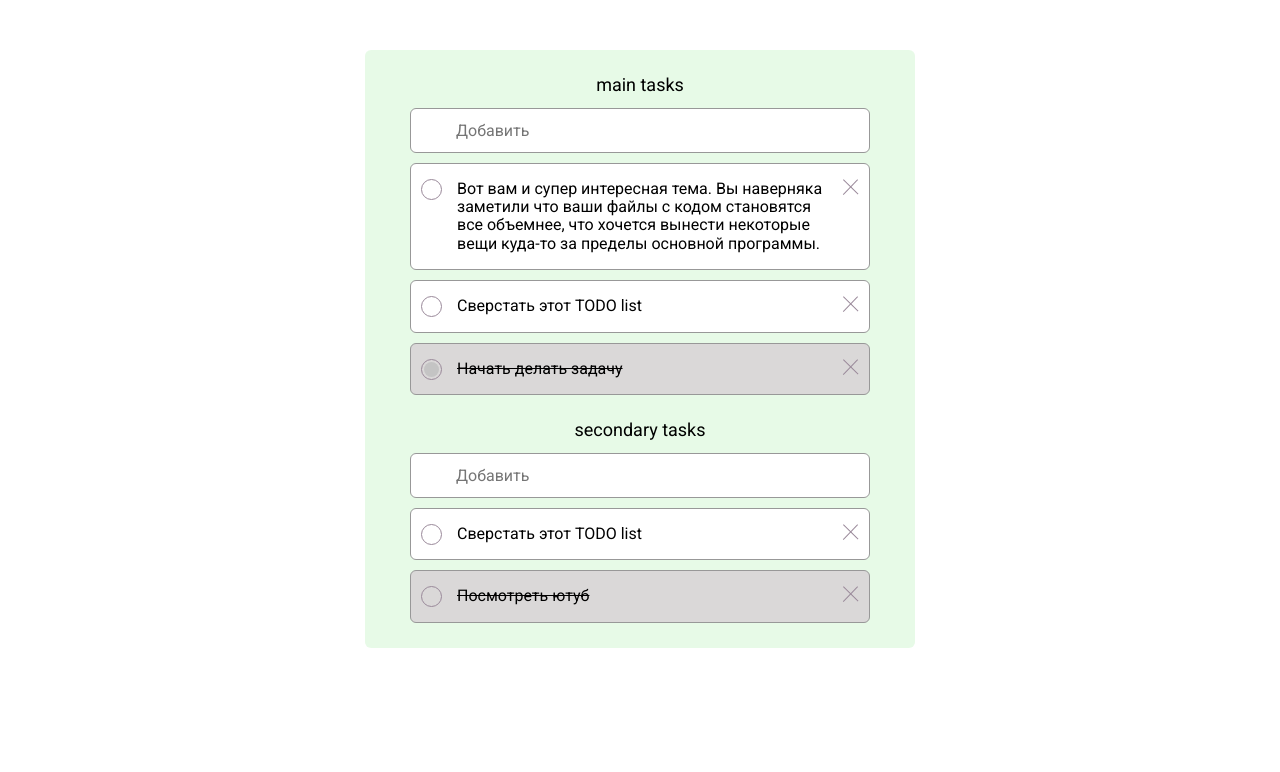
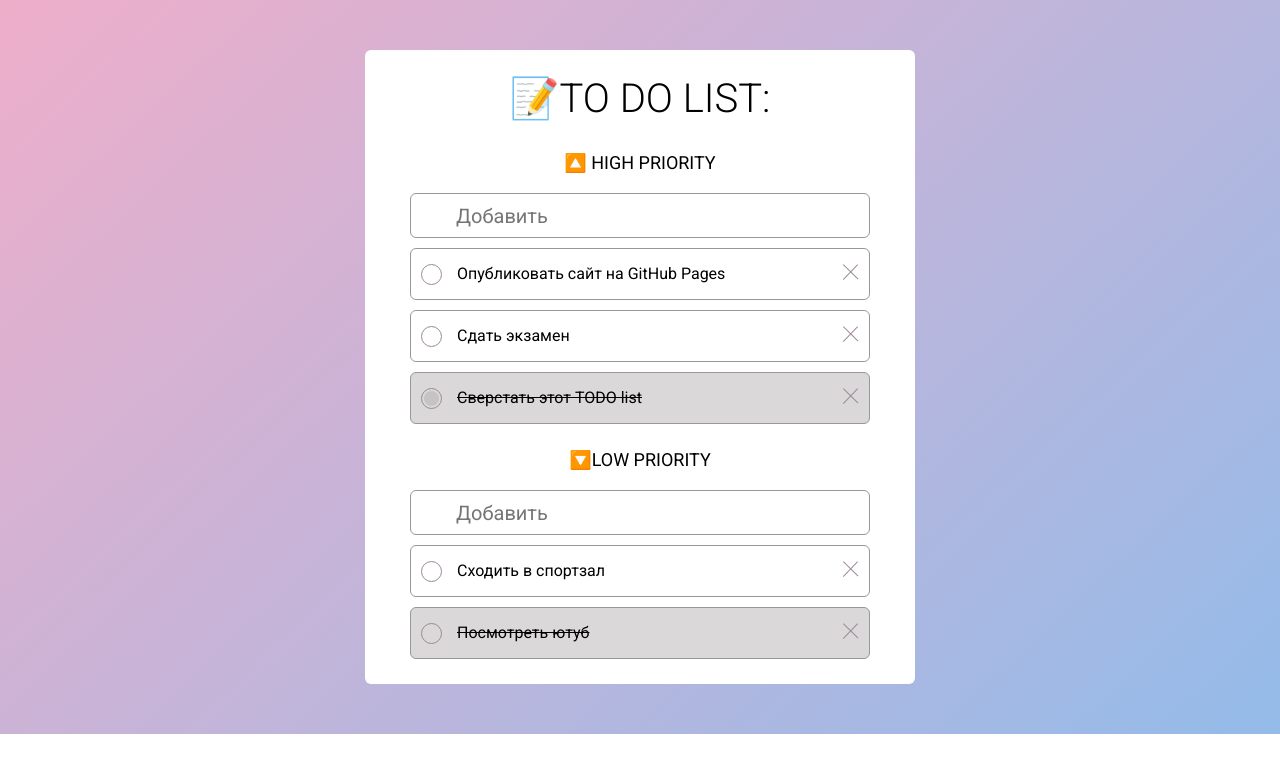
Before and after one commit to batyril/to_do, a plain HTML site: page index.html in a window 1280 px wide. Drawn offline with nearby package versions, Linux system fonts and the light colour scheme.

Commit message:
Поработали над визуалом

```diff
--- a/index.html
+++ b/index.html
@@ -4,21 +4,23 @@
     <meta charset="UTF-8">
     <meta http-equiv="X-UA-Compatible" content="IE=edge">
     <meta name="viewport" content="width=device-width, initial-scale=1.0">
-    <title>Задачи</title>
+    <title>TO DO</title>
     <link rel="preconnect" href="https://fonts.googleapis.com">
     <link rel="preconnect" href="https://fonts.gstatic.com" crossorigin>
     <link href="https://fonts.googleapis.com/css2?family=Roboto:wght@300;400;700&family=Work+Sans&display=swap" rel="stylesheet">
 
-    <link rel="stylesheet" href="css/style.css">
+    <link rel="stylesheet" href="scss/style.css">
 </head>
 <body>
     <section class="to_do_list">
+
         <div class="container" >
 
+            <h1 class="to_do_title"> &#128221;TO DO LIST:</h1>
 
             <div class="to_do_list_high">
                 <div class="high_text">
-                    main tasks
+                    &#128316; high priority
                 </div>
                 <div class="hight_new_task">
                     <form class="form_high" action=' ' method=' ' >
@@ -30,8 +32,7 @@
                         <img class="check_img" width="21px" height="21px" src="icon/Ellipse 3.svg" alt="">
                     </div>
                     <p>
-                        Вот вам и супер интересная тема.
-                        Вы наверняка заметили что ваши файлы с кодом становятся все объемнее, что хочется вынести некоторые вещи куда-то за пределы основной программы.
+                        Опубликовать сайт на GitHub Pages
                     </p>
 
                     <div class="close"><img class="close_img" src="icon/close-icon.svg" alt=""></div>
@@ -40,14 +41,14 @@
                     <div class="check">
                         <img class="check_img" width="21px" height="21px" src="icon/Ellipse 3.svg" alt="">
                     </div>
-                    <p>Сверстать этот TODO list</p>
+                    <p>Сдать экзамен</p>
                     <div class="close"><img class="close_img" src="icon/close-icon.svg" alt=""></div>
                 </div>
                 <div class="hight_block checked">
                     <div class="check">
                         <img class="check_img" width="21px" height="21px" src="icon/Group 7.svg" alt="">
                     </div>
-                    <p>Начать делать задачу</p>
+                    <p>Сверстать этот TODO list</p>
                     <div class="close"><img  class="close_img" src="icon/close-icon.svg" alt=""></div>
                 </div>
             </div>
@@ -56,7 +57,7 @@
 
             <div class="to_do_list_low">
                 <div class="low_text">
-                    secondary tasks
+                    &#128317;low priority
                 </div>
                 <div class="low_new_task">
                     <form class="form_low"  action=' ' method='GET' >
@@ -67,7 +68,7 @@
                     <div class="check">
                         <img class="check_img" width="21px" height="21px" src="icon/Ellipse 3.svg" alt="">
                     </div>
-                    <p>Сверстать этот TODO list</p>
+                    <p>Сходить в спортзал</p>
                     <div class="close"><img class="close_img" src="icon/close-icon.svg" alt=""></div>
                 </div>
                 <div class="low_block checked">
--- a/scss/style.scss
+++ b/scss/style.scss
@@ -1,23 +1,38 @@
 
 *{
+    margin: 0;
+    padding: 0;
     box-sizing: border-box;
     font-family: 'Roboto', sans-serif;
 }
+
 .to_do_list{
     padding: 50px;
     min-height: 688px;
+    background: rgb(238,174,202);
+    background: linear-gradient(137deg, rgba(238,174,202,1) 0%, rgba(148,187,233,1) 100%);
     .container{
         padding-top: 25px;
         padding-bottom: 25px;
         width: 550px;
-        background-color:rgba(208, 246, 208, 0.507);
+        background: white;
         border-radius: 6px;
         margin: 0 auto;
+        .to_do_title{
+            display: flex;
+            justify-content: center;
+            font-size: 40px;
+            font-weight: lighter;
+            margin: 0;
+            margin-bottom: 30px;
+        }
         .to_do_list_high{
             .high_text{
                 font-size: 18px;
                 color: rgb(0, 0, 0);
                 text-align: center;
+                text-transform: uppercase;
+                margin-bottom: 20px;
             }
             .hight_new_task{
                 margin-top: 12px;
@@ -31,6 +46,8 @@
                     border-radius: 6px;
                     border: solid 1px rgb(152, 152, 152);
                     background-color: rgb(255, 255, 255);
+                    font-size: 20px;
+                    color: #94bbe9;
                 }
             }
             .hight_block{
@@ -54,6 +71,7 @@
                 background-color: rgb(255, 255, 255);
                 p{
                     align-self: flex-start;
+                    line-height: 50px;
                     width: 370px;
                 }
                 .close{
@@ -61,6 +79,10 @@
                     align-self: flex-start;
                     cursor: pointer;
                 }
+            }
+            .hight_block:hover{
+                transform: scale(1.05);
+                transition: 0.5s;
             }
             .hight_block.checked{
                 background-color: rgb(218, 216, 216);
@@ -76,6 +98,8 @@
                 font-size: 18px;
                 color: rgb(0, 0, 0);
                 text-align: center;
+                text-transform: uppercase;
+                margin-bottom: 20px;
             }
             .low_new_task{
                 margin-top: 12px;
@@ -89,6 +113,8 @@
                     border-radius: 6px;
                     border: solid 1px rgb(152, 152, 152);
                     background-color: rgb(255, 255, 255);
+                    font-size: 20px;
+                    color: #94bbe9;
                 }
             }
             .low_block{
@@ -113,12 +139,17 @@
                 p{
                     align-self: flex-start;
                     width: 370px;
+                    line-height: 50px;
                 }
                 .close{
                     margin-top: 15px;
                     align-self: flex-start;
                     cursor: pointer;
                 }
+            }
+            .low_block:hover{
+                    transform: scale(1.05);
+                    transition: 0.5s;
             }
             .low_block.checked{
                 background-color: rgb(218, 216, 216);
```
Also changed, not shown: scss/style.css, 1 other file.
